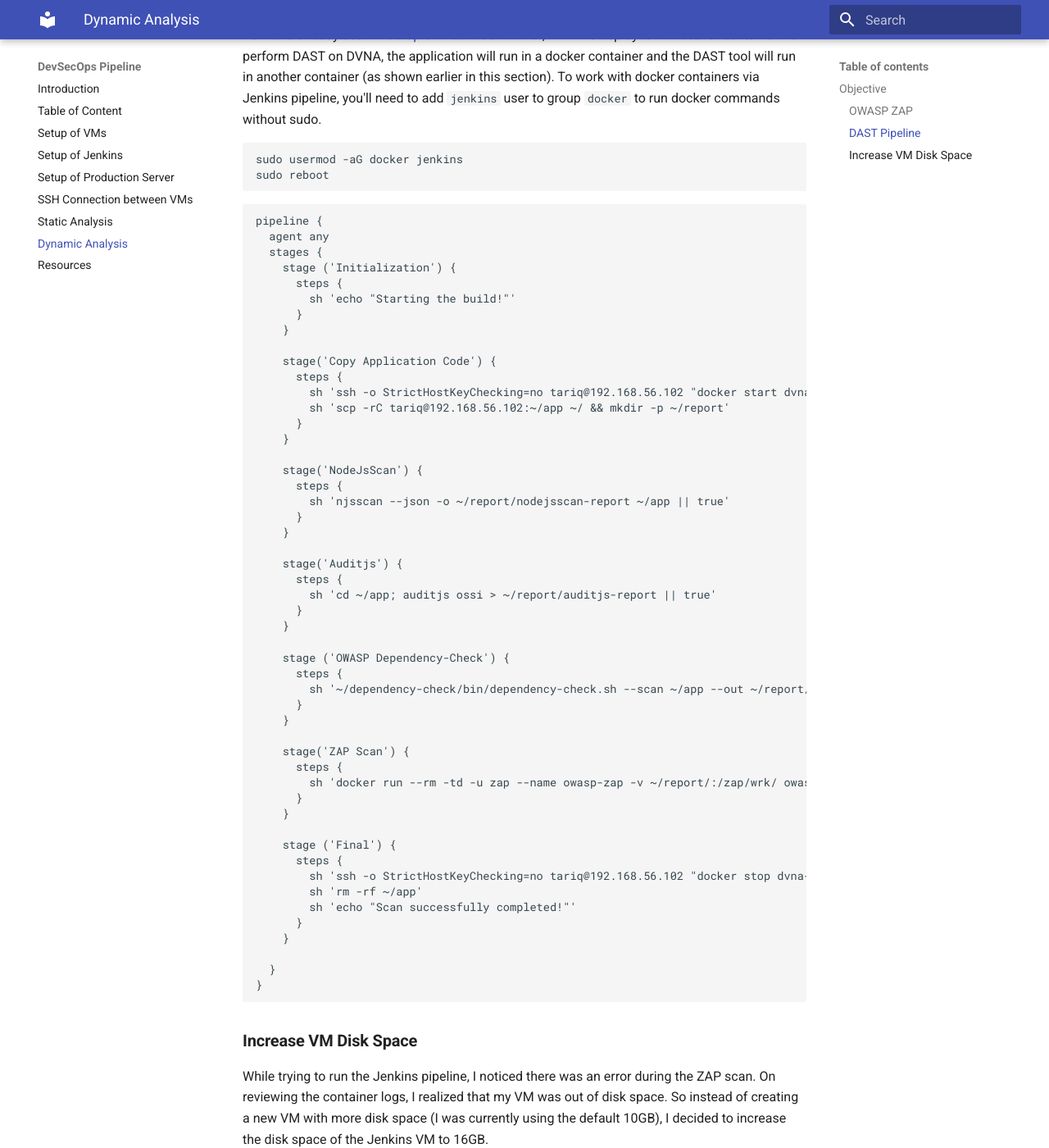
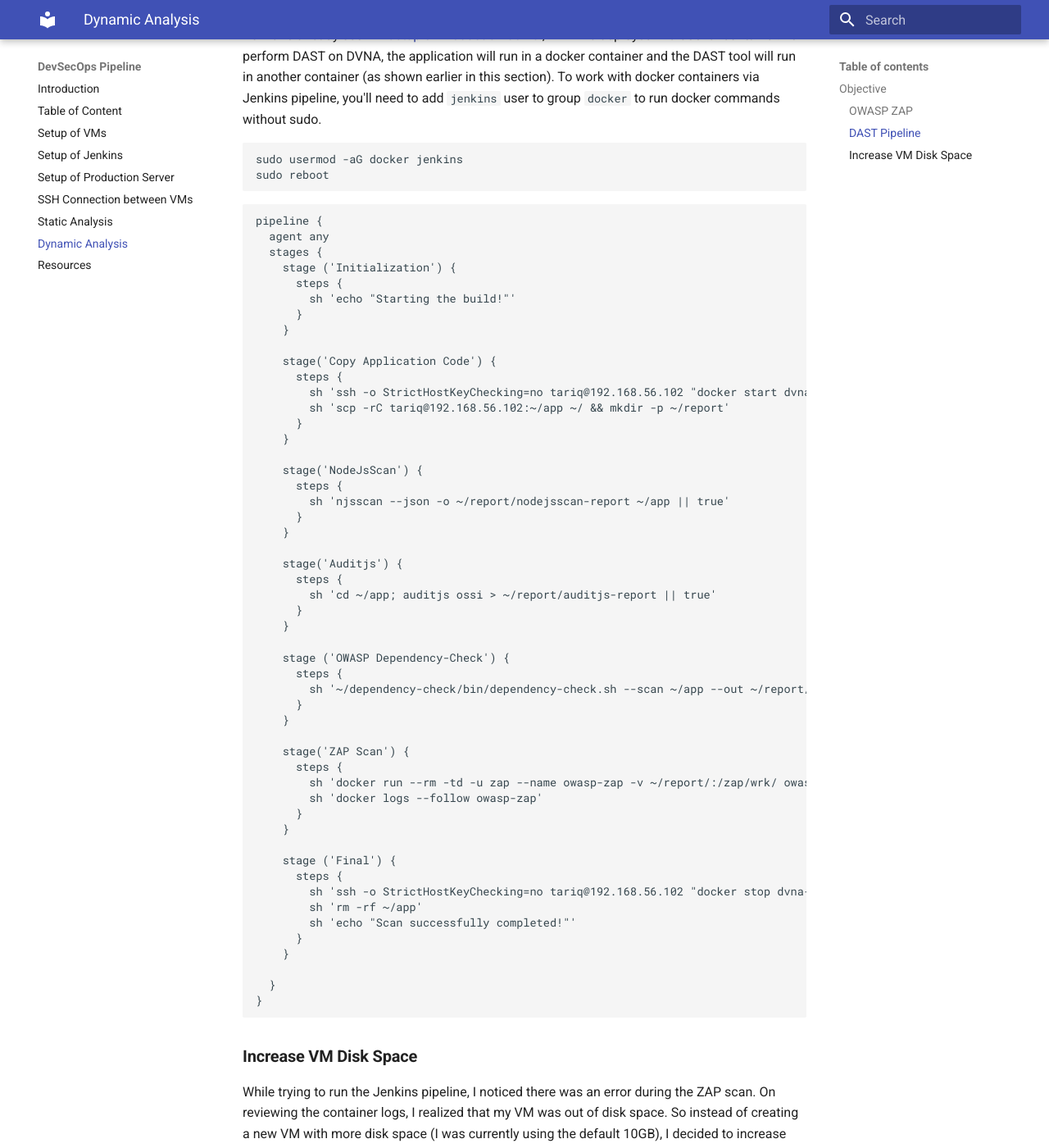
Before and after one commit to tariqahmed1912/internship-kloudle, an MkDocs documentation site: the page built from docs/dynamic_analysis.md, in a window 1280 px wide and 1400 px high, scrolled down 1567 px. Shown: the whole window at 82% size. Built offline with MkDocs 1.6.1 and Material for MkDocs 9.7.7, drawn with Linux system fonts in a browser that asks for light colours; some of the changed text lies outside the part shown.

Commit message:
Commit changes

````diff
--- a/docs/dynamic_analysis.md
+++ b/docs/dynamic_analysis.md
@@ -109,7 +109,8 @@ pipeline {
 
     stage('ZAP Scan') {
       steps {
-        sh 'docker run --rm -td -u zap --name owasp-zap -v ~/report/:/zap/wrk/ owasp/zap2docker-stable zap-baseline.py -t http://192.168.56.102:9090 -r zap-report.html -l PASS || true'
+        sh 'docker run --rm -td -u zap --name owasp-zap -v ~/report/:/zap/wrk/ owasp/zap2docker-stable zap-baseline.py -t http://192.168.56.102:9090 -r zap-report.html -l PASS'
+        sh 'docker logs --follow owasp-zap'
       }
     }
 
@@ -149,7 +150,7 @@ VBoxManage showhdinfo <LOCATION-OF-VDI-IMAGE> | grep Capacity
 
 **Boot from GParted on your VM**
 
-I followed the same steps as mentioned in the `Boot from GParted on your VM` section of the [documentation](https://ourcodeworld.com/articles/read/1434/how-to-increase-the-disk-size-of-a-dynamically-allocated-disk-in-virtualbox). Even after having followed all the steps, the partition was still not set properly. I then found the solution to this problem [here](https://askubuntu.com/questions/1106795/ubuntu-server-18-04-lvm-out-of-space-with-improper-default-partitioning)
+I followed the same steps as mentioned in the `Boot from GParted on your VM` section of the [documentation](https://ourcodeworld.com/articles/read/1434/how-to-increase-the-disk-size-of-a-dynamically-allocated-disk-in-virtualbox). Even after having followed all the steps, the partition was still not set properly. I found the solution to this problem [here](https://askubuntu.com/questions/1106795/ubuntu-server-18-04-lvm-out-of-space-with-improper-default-partitioning).
 
 In the Jenkins VM, resize the logical volume to use all the existing and free space of the volume group.
 ```bash
@@ -159,7 +160,7 @@ lvm> lvextend -l +100%FREE /dev/ubuntu-vg/ubuntu-lv
 lvm> exit
 ```
 
-After the above command is successful, resize the file system to use the new available space in the logical volume.
+After the command above is successful, resize the file system to use the new available space in the logical volume.
 ```bash
 sudo resize2fs /dev/ubuntu-vg/ubuntu-lv
 ```
````
Also changed, not shown: site/dynamic_analysis/index.html, site/search/search_index.json, 1 other file.
